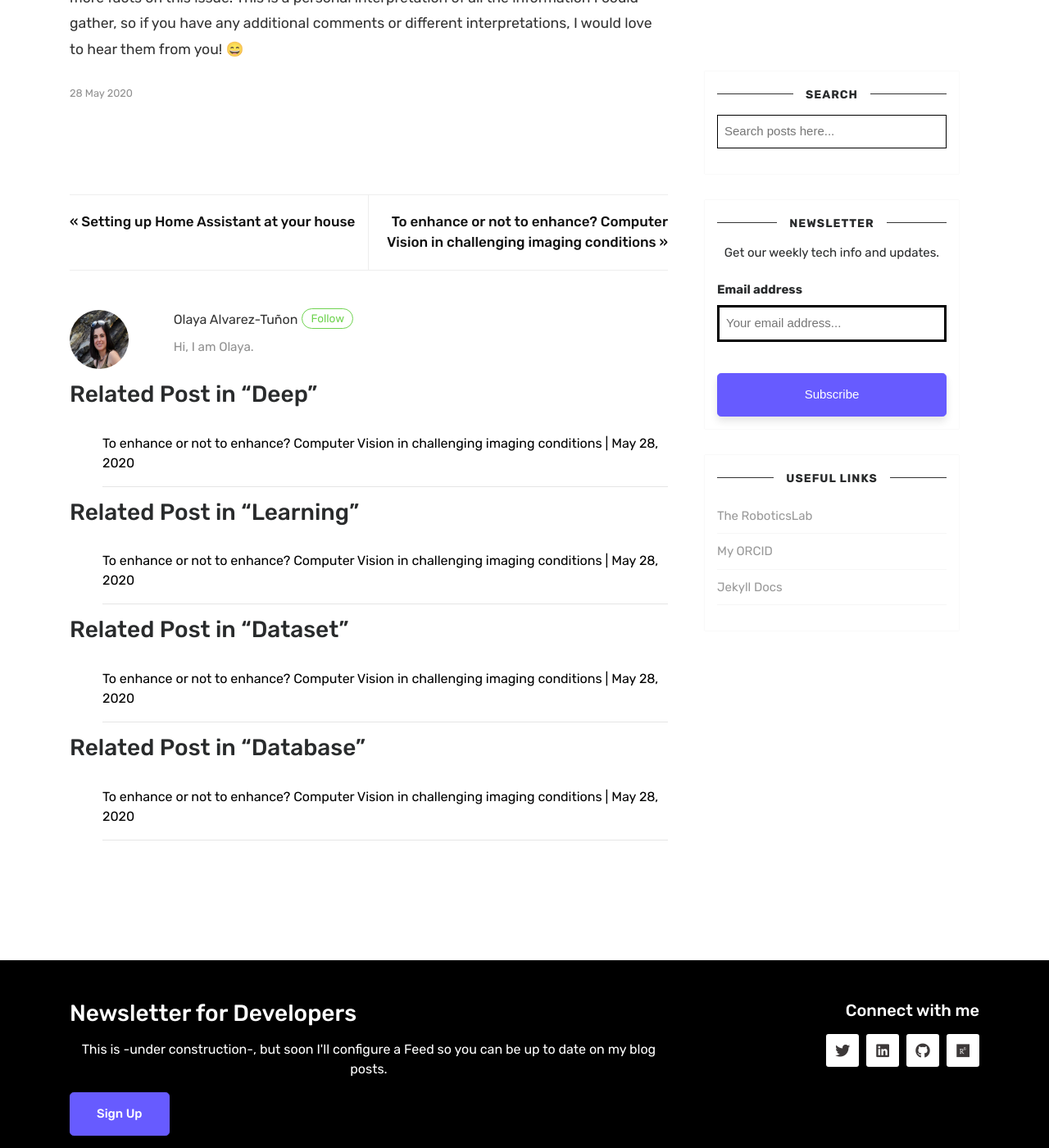
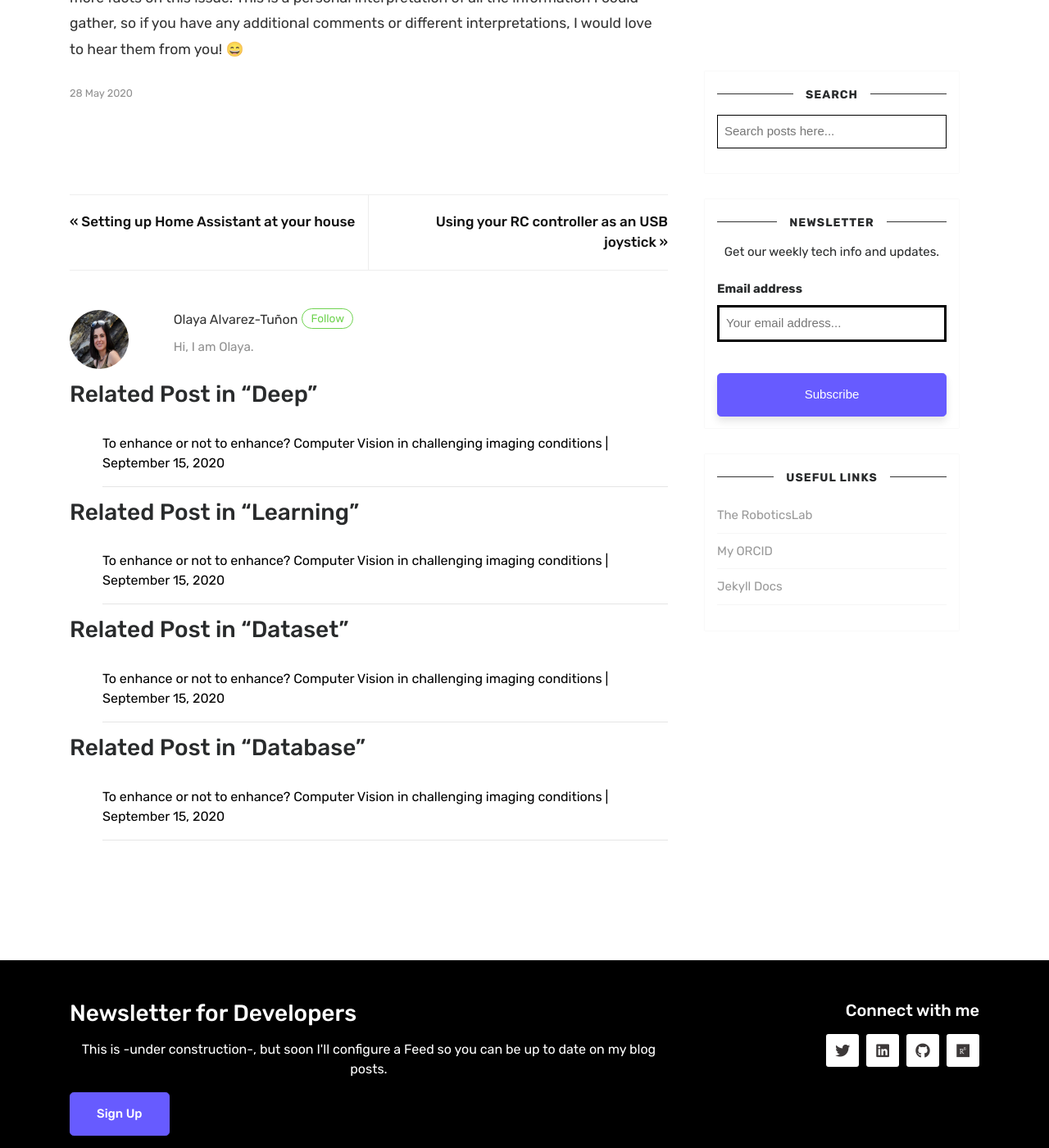
Before and after one commit to olayasturias/olayasturias.github.io, a Jekyll site: the page built from _posts/2020-05-27-dataset.md, in a window 1280 px wide and 1400 px high, scrolled down 7663 px. Shown: the whole window at 82% size. Built offline with Jekyll 4.4.1, drawn with Linux system fonts in a browser that asks for light colours; nearby versions of some CDN libraries; emoji names are drawn with the system emoji font; library files that are not in the unit come from our copies; comment, search, counter and statistics services are not loaded; some of the changed lines change nothing that is shown.

Commit message:
Update 2020-09-15-improveorprocess.md

```diff
--- a/_posts/2020-09-15-improveorprocess.md
+++ b/_posts/2020-09-15-improveorprocess.md
@@ -2,7 +2,7 @@
 layout: post
 cover: assets/images/underwater-enhancement/helo.PNG
 title: To enhance or not to enhance? Computer Vision in challenging imaging conditions
-date: 2020-05-28 12:00:00 +0545
+date: 2020-09-15 12:00:00 +0545
 categories: deep learning dataset database
 author: olaya
 featured: true
@@ -27,3 +27,18 @@
 
 
 Anyway, after all this research, and taking now into consideration Deep Learning techniques, a new question arises in my head: What's better now, processing the image first and then extracting the information (both with DL algorithms), or just directly training a Deep Learning algorithm to extract the information from a raw underwater picture?
+
+There are some works which perform a preprocessing of the image prior to extracting information from it.
+The work proposed by [Li Yujie et al.](https://doi.org/10.1016/j.compeleceng.2016.08.008) performs a de-scattering and color correction based on a model on the scattering and the color distortion. They don't use deep learning for the enhancement process itself, but they have tested their preprocessed image altogether with a classification algorithm, to conclude that the performance of the classification had improved slightly.
+
+https://openaccess.thecvf.com/content_CVPRW_2019/papers/UG2+%20Prize%20Challenge/Uplavikar_All-in-One_Underwater_Image_Enhancement_Using_Domain-Adversarial_Learning_CVPRW_2019_paper.pdf
+https://www.sciencedirect.com/science/article/pii/S0031320319303401?casa_token=Wp4-QfWwk3EAAAAA:-xX1kd9LphRm4tXn1JJ3AiWKMp8K9LJmuXwUtVc4iHc_sSaAGsLWlU1fKOGxcrjImSunGsfiwQ
+https://ieeexplore.ieee.org/abstract/document/8296508?casa_token=dvk3hwg__LQAAAAA:ghB8AxFo0wxdOcmP3sIM5kVXQwNuNOB0Dz-7oF1KdnwVxqsMrFW1txGwbK-Vl5Yzfc7azXg-iQ
+https://www.sciencedirect.com/science/article/pii/S0923596520301478?casa_token=rlj7oV6Ml7cAAAAA:U6rX3yuX3FniElb25ZpVN0MEMZIzCS6lDQUkPRUhf1QKLhu0vpaqwzArwGeel1G0-OLZv0CHEQ
+
+What my intuition first told me is that deep learning algorithms such as image classification, if trained with underwater images, would perform the required enhancement (or preprocessing in general) themselves. Kind of like an underwater black box for image classification.
+However, it turns out that doing that preprocessing separately improves the performance of the classification algorithm. This makes me think of some advantages that doing those two steps separately could imply:
+
+  - More modular algorithms: that means, if you want to take only the enhancement part, or just the image classification part, you can separate them easily as they don't directly depend on each other. That is, it's easier to recycle the code. Maybe this advantage is not such a big deal for developers who have high computing resources, as they can just quickly train a new deep net. But for you, it might be something to take into consideration.
+
+  - Recycle code: maybe you have a better (or specific to your use-case) database for image enhancement. Or maybe you don't have an image enhancement database, but want to train your neural net in your specific object-scene-whatever recognition database. If you're focused in a very specific part of your algorithm, it seems like a good idea to rely in a previous work from someone more experienced than you (or with better data than yours) to do that other part. That third-party software will probably work better than yours... and if you save that time, you'll be able to focus better in your field of expertise!
```
